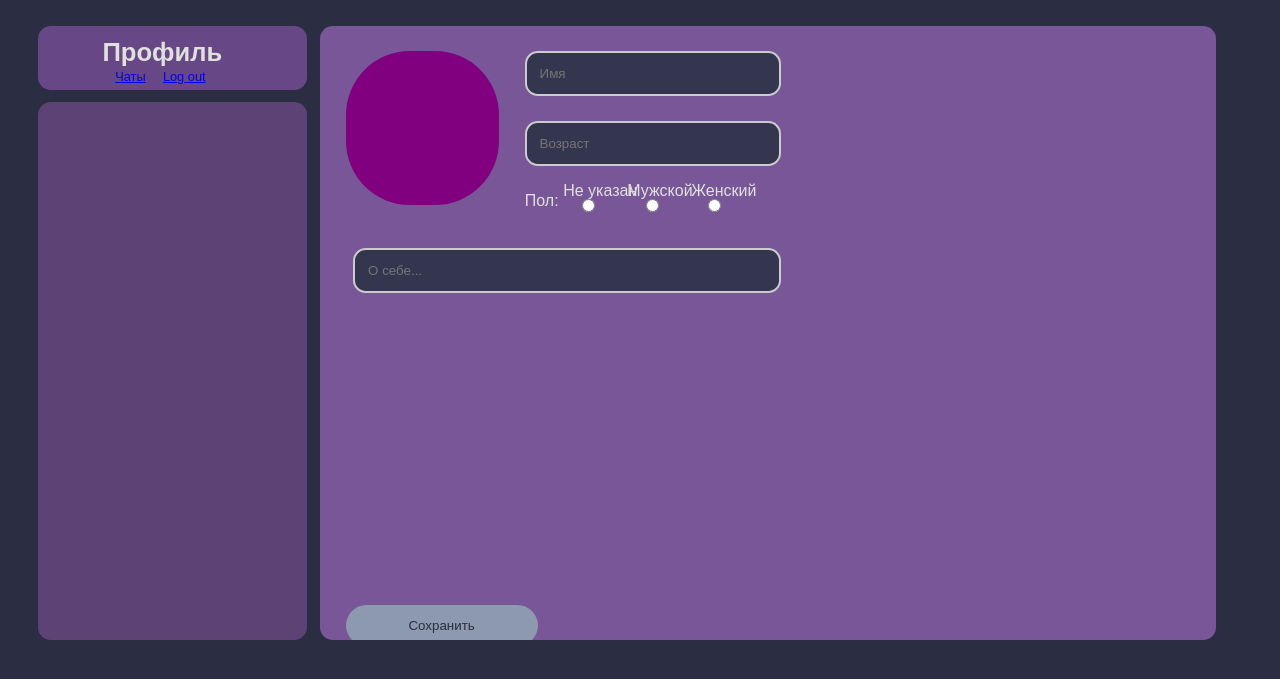
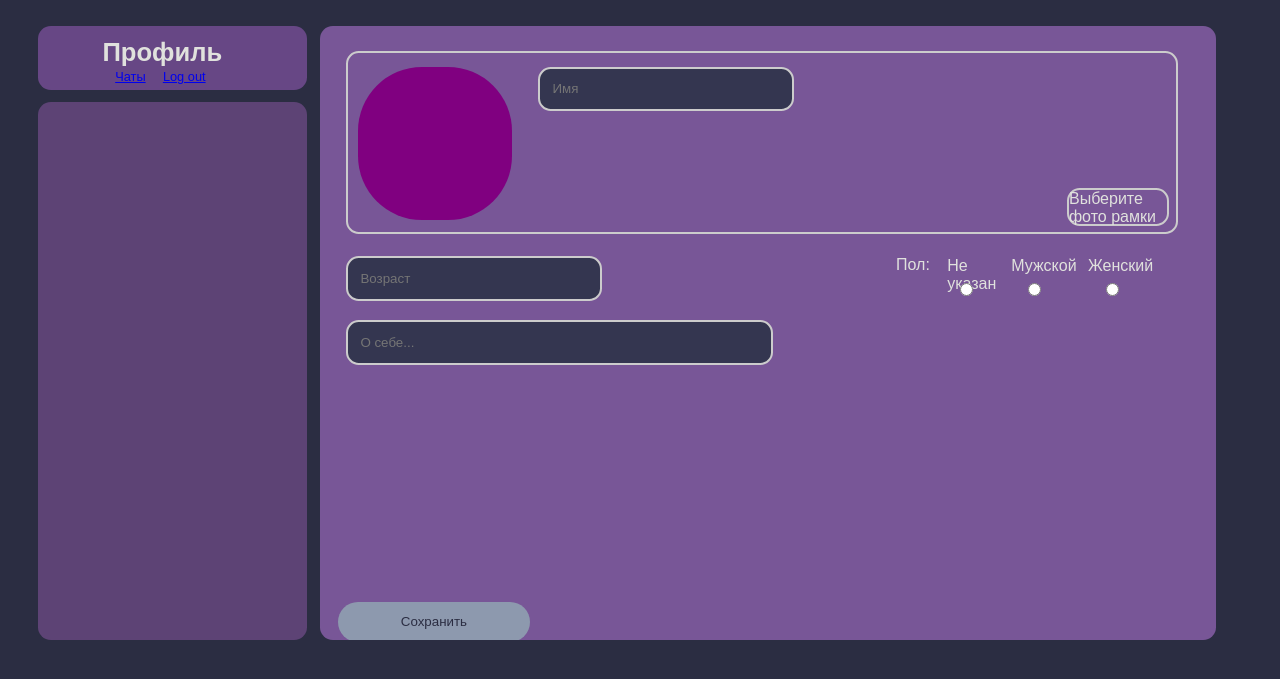
Before and after one commit to Nhrust/Project_TPP3, a Flask app: template templates/profile.html in a window 1280 px wide. Shown: the top 679 px of the page. Run offline with Flask 3, Linux system fonts and the light colour scheme; the template is opened without the code that fills it, so the values that code supplies are empty.

Commit message:
Доделал профиль, ближайшее время трогать его не буду

```diff
--- a/static/css/profile.css
+++ b/static/css/profile.css
@@ -7,9 +7,11 @@ body {
 
 /* Стилизация формы и элементов ввода */
 input[type="text"], select, textarea {
+    position: absolute;
     width: 20vw;
     padding: 1vw;
-    margin-left:1vw;
+    margin-left:2vw;
+    top:3.2vw;
     display: inline-block;
     border: 0.2vw solid #ccc;
     border-radius: 1vw;
@@ -19,9 +21,11 @@ input[type="text"], select, textarea {
 }
 
 input[type="text1"], select, textarea {
+    position:absolute;
     width: 33.4vw;
     padding: 1vw;
-    margin-left:0.6vw;
+    top:23vw;
+    left:2vw;
     display: inline-block;
     border: 0.2vw solid #ccc;
     border-radius: 1vw;
@@ -31,9 +35,11 @@ input[type="text1"], select, textarea {
 }
 
 input[type="number"], select, textarea {
+    position:absolute;
     width: 20vw;
     padding: 1vw;
-    margin-left:1vw;
+    top:18vw;
+    left:2vw;
     display: inline-block;
     border: 0.2vw solid #ccc;
     border-radius: 1vw;
@@ -48,8 +54,8 @@ input[type="submit"] {
     color: #2B2D42; /* Темно-синий текст */
     padding: 1vw 4vw;
     margin: 1vw 0;
-    margin-left: 2vw;
-    margin-top:23vw;
+    margin-left: 2%;
+    margin-top:58%;
     border: none;
     border-radius: 2vw;
     cursor: pointer;
@@ -61,20 +67,20 @@ input[type="submit"]:hover {
 
 .radio1{
     position:absolute;
-    top:13.5vw;
-    left: 20.5vw;
+    top:20vw;
+    left: 50vw;
 }
 
 .radio2{
     position:absolute;
-    left:25.5vw;
-    top:13.5vw;
+    left:55.3vw;
+    top:20vw;
 }
 
 .radio3{
     position:absolute;
-    left:30.3vw;
-    top:13.5vw;
+    left:61.4vw;
+    top:20vw;
 }
 
 /* Стиль для заголовков внутри формы */
@@ -141,8 +147,9 @@ h2 {
 }
 
 .Sex{
-    margin-left:16vw;
-    margin-top:2vw;
+    position: absolute;
+    left:45vw;
+    top:18vw;
 }
 
 .IaboutU{
@@ -191,28 +198,28 @@ h2 {
 }
 
 .Not_choisen{
-    left:19vw;
-    top:12.2vw;
+    left:4vw;
+    top:0.1vw;
     position:absolute;
 }
 
 .Male{
-    left:24vw;
-    top:12.2vw;
+    left:9vw;
+    top:0.1vw;
     position:absolute;
 }
 
 .Female{
-    left:29vw;
-    top:12.2vw;
+    left:15vw;
+    top:0.1vw;
     position:absolute;
 }
 
 /*место под аватар*/
 #circle{
     position:absolute;
-    top:2vw;
-    margin-left:2vw;
+    top:3.2vw;
+    left:3vw;
     width:12vw;
     height:12vw;
     -webkit-border-radius: 1vw;
@@ -238,3 +245,31 @@ h2 {
     color:white;
     font-size:1vw;
 }
+
+.Profile_Frame{
+    position: absolute;
+    width: 65vw;
+    padding: 7vw;
+    top:2vw;
+    left:2vw;
+    display: inline-block;
+    border: 0.2vw solid #ccc;
+    border-radius: 1vw;
+    box-sizing: border-box;
+}
+
+.Choose_frame{
+    position:absolute;
+    top:10.5vw;
+    left:56.2vw;
+    width:8vw;
+    height:3vw;
+    background:rgb(0,0,0,0);
+    border: 0.2vw solid #ccc;
+    border-radius: 1vw;
+    box-sizing: border-box;
+
+}
+.Choose_frame:hover{
+    background-color: rgba(0, 0, 0, 0.203);
+}
--- a/templates/profile.html
+++ b/templates/profile.html
@@ -16,6 +16,9 @@
 		</div>
 		<form method="post" action="/edit_profile">
 			<div class="Info">
+				<div class="Profile_Frame">
+					<div class="Choose_frame">Выберите фото рамки</div>
+				</div>
 				<div id="circle">
 					<div class="ChoosePhoto">Выберите фото</div>
 				</div>
```
